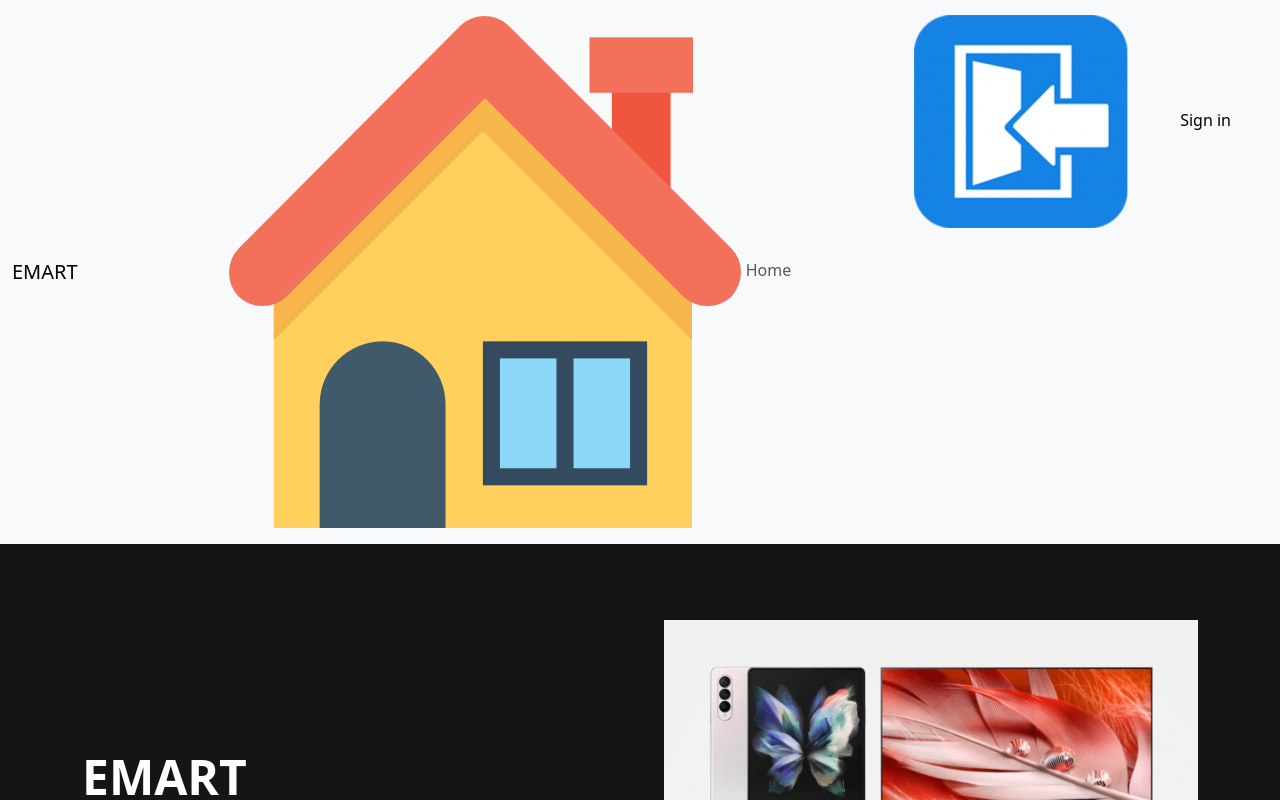
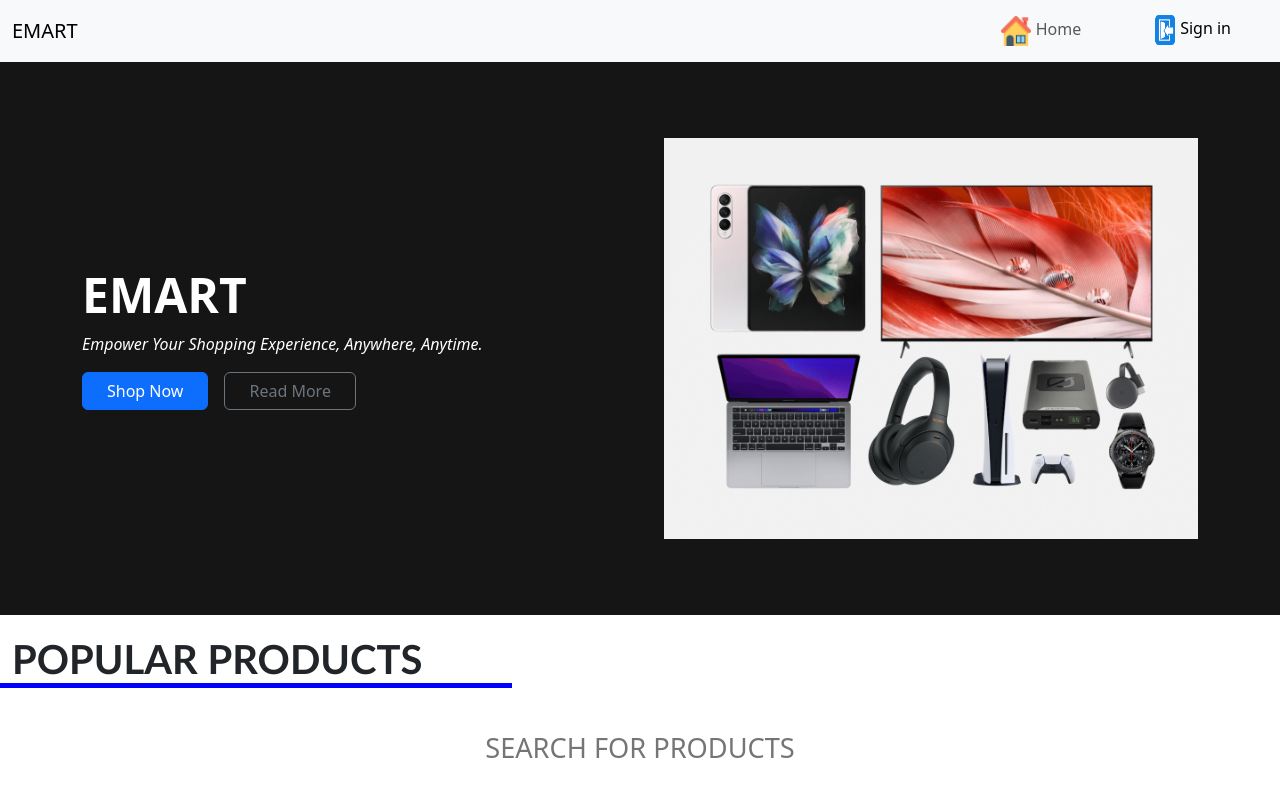
Before and after one commit to Rahul-nain172/E-commerce-app, a React (Create React App) app: page / in a window 1280 px wide. Shown: the top 800 px of the page. Built offline with nearby package versions, Linux system fonts and the light colour scheme; no server answers.

Commit message:
fixed image size

```diff
--- a/src/components/navbar/navbar.js
+++ b/src/components/navbar/navbar.js
@@ -29,7 +29,7 @@
     return (
         <div class="container-fluid">
             <div class="row sticky-top" >
-            <nav  class="navbar navbar-expand-lg bg-body-tertiary sticky-top ">
+            <nav  class="navbar navbar-expand-lg bg-body-tertiary sticky-top " >
                 <div class="container-fluid">
                     <Link to="/" class="navbar-brand ">EMART</Link>
                     <button class="navbar-toggler" type="button" data-bs-toggle="collapse" data-bs-target="#navbarNav" aria-controls="navbarNav" aria-expanded="false" aria-label="Toggle navigation">
@@ -39,26 +39,26 @@
                         <ul class="navbar-nav ms-auto">
                             <li class="nav-item mx-2 px-3">
                                 <Link to="/" class="nav-link " aria-current="page">
-                                    <img src={house} alt="home"/>&nbsp;Home
+                                    <img src={house} style={{height:"30px",width:"30px"}} alt="house"/>&nbsp;Home
                                 </Link>
                             </li>
                             {user&&<li class="nav-item mx-2 px-3">
                                 <Link to="/orders" class="nav-link" href="#">
-                                    <img src={myorders} alt="orders"/>&nbsp;My orders
+                                    <img src={myorders} style={{height:"30px",width:"30px"}} alt="orders"/>&nbsp;My orders
                                 </Link>
                             </li>}
                             {user&&<li class="nav-item mx-2 px-3">
                                 <Link to="/cart" class="nav-link" href="#">
-                                    <img src={cart} alt="cartlogo"></img>&nbsp; Cart</Link>
+                                    <img src={cart} style={{height:"30px",width:"30px"}} alt="cart"/>&nbsp; Cart</Link>
                             </li>}
                             {user&&<li class="nav-item mx-2 px-3" style={{ alignItems: "center" }}>
                                 <button type="button" class="btn btn-light" onClick={handlelogout}>
-                                    <img src={logout} alt="logout"></img>Log out
+                                    <img src={logout} style={{height:"30px",width:"30px"}} alt="log out"/>Log out
                                 </button>
                             </li>}
                             {!user&&<li class="nav-item mx-2 px-3" style={{ alignItems: "center" }}>
                                 <Link to="/auth/signin"><button type="button" class="btn btn-light">
-                                    <img src={login} alt="login"></img>Sign in
+                                    <img src={login} style={{height:"30px",width:"30px"}} alt="sign in"/>Sign in
                                 </button>
                                 </Link>
                             </li>}
--- a/src/components/navbar/navbarstyle.module.css
+++ /dev/null
@@ -1,70 +0,0 @@
-.navbar{
-    display: flex;
-    background-color: rgb(19, 19, 19);
-    color: white;
-    text-align: center;
-    align-content: center;
-    font-size: large;
-    font-weight: 500;
-    height:50px;
-    width:100%;
-
-}
-.logo{
-    position:absolute;
-    left:2%;
-    top:-1%;
-    font-family:Arial, Helvetica, sans-serif;
-    font-weight: bold;
-    font-size: 1rem;
-}
-.home{
-    position: relative;
-    left:68%;
-    top:20%;
-}
-.home2{
-    position: relative;
-    left:75%;
-    top:20%;
-}
-.myorders{
-    position: relative;
-    left:70%;
-    top:20%;
-}
-.Cart{
-    position: relative;
-    left:72%;
-    top:20%;
-}
-.logout{
-    position: relative;
-    left:75%;
-    top:20%;
-    align-items: center;
-    cursor: pointer;
-}
-.navbar img{
-    width: 30px;
-    height: 30px;
-}
-nav img{
-    width: 30px;
-    height: 30px;
-}
-.signin{
-    position:relative;
-    left:80%;
-    top:20%;
-}
-.outlet{
-    width:100%;
-    height:100%;
-    display: flex;
-    justify-content: center;
-}
-a{
-    text-decoration: none;
-    color: white;
-}
```
Also changed, not shown: 1 other file (tests, documents, lock files or other folders).
